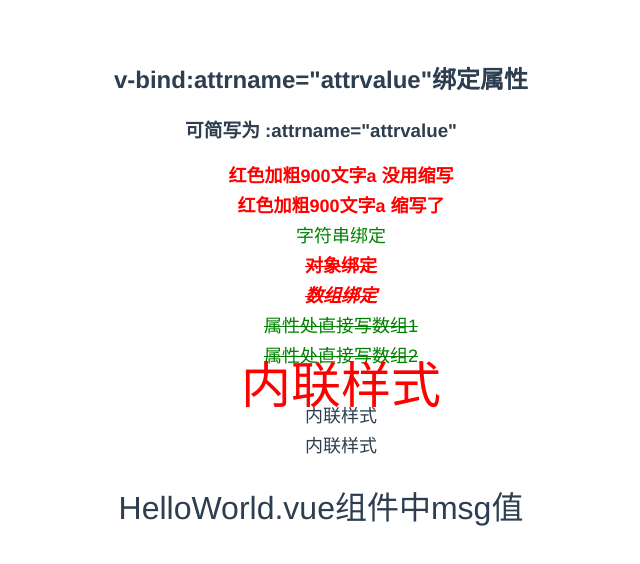
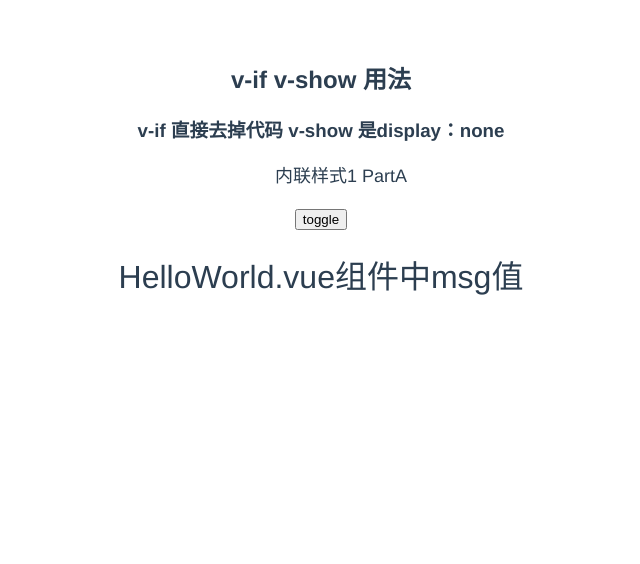
Before and after one commit to lmq1117/vuemc, a Vue app: page / in a window 1280 px wide. Shown: the top 564 px of the page, without its empty margins (319-959 px from the left). Built offline with nearby package versions, Linux system fonts and the light colour scheme.

Commit message:
v-if v-show v-else

```diff
--- a/src/App.vue
+++ b/src/App.vue
@@ -1,22 +1,17 @@
 <template>
 	<div id="app">
-		<h2>v-bind:attrname="attrvalue"绑定属性 </h2>
-		<h3>可简写为 :attrname="attrvalue"</h3>
+		<h2>v-if v-show  用法</h2>
+		<h3>
+			v-if 直接去掉代码
+			v-show 是display：none
+		</h3>
 
 		<ul class="test">
-			<!--  -->
-			<li v-bind:class="redk" class="b">红色加粗900文字a 没用缩写</li>
-			<li :class="redk" class="b">红色加粗900文字a 缩写了</li>
-			<li :class="greenk">字符串绑定</li>
-			<li :class="zuheak">对象绑定</li>
-			<li :class="arrName">数组绑定</li>
-			<li :class="[greenk,dk]">属性处直接写数组1</li>
-			<li :class="['green','d']">属性处直接写数组2</li>
-			<li :style="linkCss">内联样式</li>
-			<li >内联样式</li>
-			<li >内联样式</li>
+			<li v-if="isPartA">内联样式1 PartA</li>
+			<li v-else>no data</li>
+			<li v-show="!isPartA">内联样式PartB</li>
 		</ul>
-
+		<button v-on:click="toggle">toggle</button>
 		<HelloWorld/>
 	</div>
 </template>
@@ -37,6 +32,7 @@ export default {
 			app_vue_hello_html:" <p>app_vue_hello_html_content</p>",
 			num:1,
 			status:true,
+			isPartA:true,
 			redk:'red',
 			yellowk:'yellow',
 			greenk:'green',
@@ -71,17 +67,10 @@ export default {
 	methods:{
 		addItem(){
 			console.log('ADD')
-			// console.log(this.lists);
-			// this.lists.push({
-			// 	name:'pig',
-			// 	price:4
-			// });
-
-			//不会更新的情况
-			// this.lists[2] = {name:'pig',price:55}
-
-			//
 			Vue.set(this.lists,2,{name:'laowang',price:this.lists[2].price - 1})
+		},
+		toggle(){
+			this.isPartA = !this.isPartA;
 		}
 	}
 }
```
